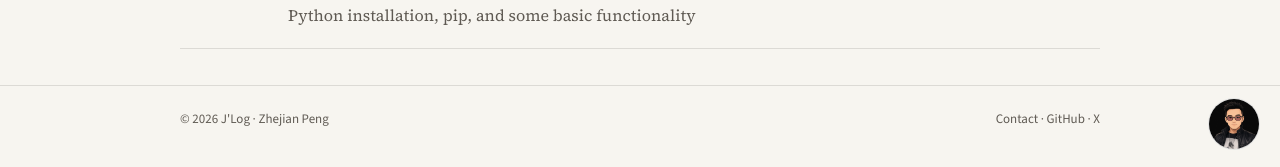
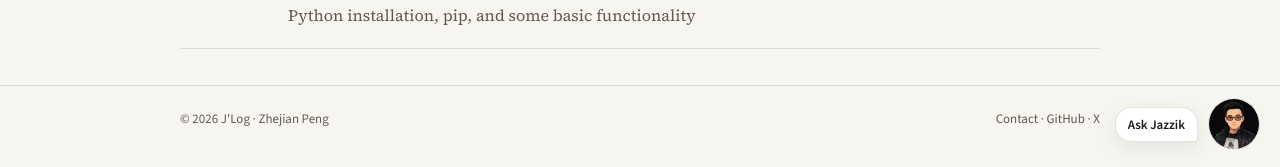
Before and after one commit to jazzikp/jazzikp.github.io, a Jekyll site: the page built from index.html, in a window 1280 px wide and 1266 px high. Shown: the part 1096-1263 px from the top of the window. Built offline with Jekyll 4.4.1, drawn with Linux system fonts in a browser that asks for light colours; the list of posts is cut into pages by our own code.

Commit message:
Add an Ask Jazzik bubble next to the chat avatar

```diff
--- a/_includes/chat.html
+++ b/_includes/chat.html
@@ -1,6 +1,9 @@
-<button class="chat-launcher" type="button" data-open-chat aria-label="Open Grok chat">
-    <img src="{{ site.baseurl }}/img/avatar-anime.jpg" alt="">
-</button>
+<div class="chat-dock">
+    <button class="chat-hint" type="button" data-open-chat>Ask Jazzik</button>
+    <button class="chat-launcher" type="button" data-open-chat aria-label="Ask Jazzik">
+        <img src="{{ site.baseurl }}/img/avatar-anime.jpg" alt="">
+    </button>
+</div>
 <div class="chat-panel" id="grok-chat">
     <div class="chat-head">
         <img src="{{ site.baseurl }}/img/avatar-anime.jpg" alt="">
--- a/_includes/head.html
+++ b/_includes/head.html
@@ -13,6 +13,6 @@
     <link rel="preconnect" href="https://fonts.gstatic.com" crossorigin>
     <link href="https://fonts.googleapis.com/css2?family=IBM+Plex+Mono:wght@400;500&family=Source+Sans+3:ital,wght@0,400;0,600;1,400&family=Source+Serif+4:ital,opsz,wght@0,8..60,400;0,8..60,600;1,8..60,400&display=swap" rel="stylesheet">
     <link rel="stylesheet" href="{{ site.baseurl }}/css/syntax.css">
-    <link rel="stylesheet" href="{{ site.baseurl }}/css/site.css?v=4">
+    <link rel="stylesheet" href="{{ site.baseurl }}/css/site.css?v=5">
     <script>window.GROK_PROXY = "{{ site.grok.proxy_url }}";</script>
 </head>
--- a/css/site.css
+++ b/css/site.css
@@ -450,11 +450,34 @@ a { color: var(--accent); text-underline-offset: 3px; }
 .site-footer a:hover { color: var(--accent); }
 
 /* Chat */
-.chat-launcher {
+.chat-dock {
   position: fixed;
   right: 20px;
   bottom: 20px;
   z-index: 50;
+  display: flex;
+  align-items: center;
+  gap: 10px;
+}
+.chat-hint {
+  background: #fff;
+  color: var(--ink);
+  border: 1px solid var(--line);
+  border-radius: 16px 16px 4px 16px;
+  padding: 8px 12px;
+  font-family: var(--font-sans);
+  font-size: 13px;
+  font-weight: 600;
+  cursor: pointer;
+  box-shadow: 0 6px 20px rgba(28, 25, 21, 0.08);
+  white-space: nowrap;
+}
+.chat-hint::after {
+  content: "";
+  position: absolute;
+}
+.chat-dock.open .chat-hint { display: none; }
+.chat-launcher {
   width: 52px;
   height: 52px;
   border-radius: 50%;
@@ -463,6 +486,7 @@ a { color: var(--accent); text-underline-offset: 3px; }
   overflow: hidden;
   cursor: pointer;
   background: #fff;
+  flex: 0 0 52px;
 }
 .chat-launcher img { width: 100%; height: 100%; object-fit: cover; }
 .chat-panel {
--- a/js/chat.js
+++ b/js/chat.js
@@ -15,10 +15,12 @@
   var proxy = (window.GROK_PROXY || "").replace(/\/$/, "");
   var messages = [];
   var busy = false;
+  var dock = document.querySelector(".chat-dock");
 
   function openChat() {
     panel.classList.add("open");
     panel.removeAttribute("hidden");
+    if (dock) dock.classList.add("open");
     if (!log.childElementCount) {
       addBubble("bot", "Hey — I'm Grok. I have Zhejian's public resume. Paste a job description and ask if it's a good fit, or ask about his work.");
     }
@@ -27,6 +29,7 @@
 
   function closeChat() {
     panel.classList.remove("open");
+    if (dock) dock.classList.remove("open");
   }
 
   document.querySelectorAll("[data-open-chat]").forEach(function (el) {
```
